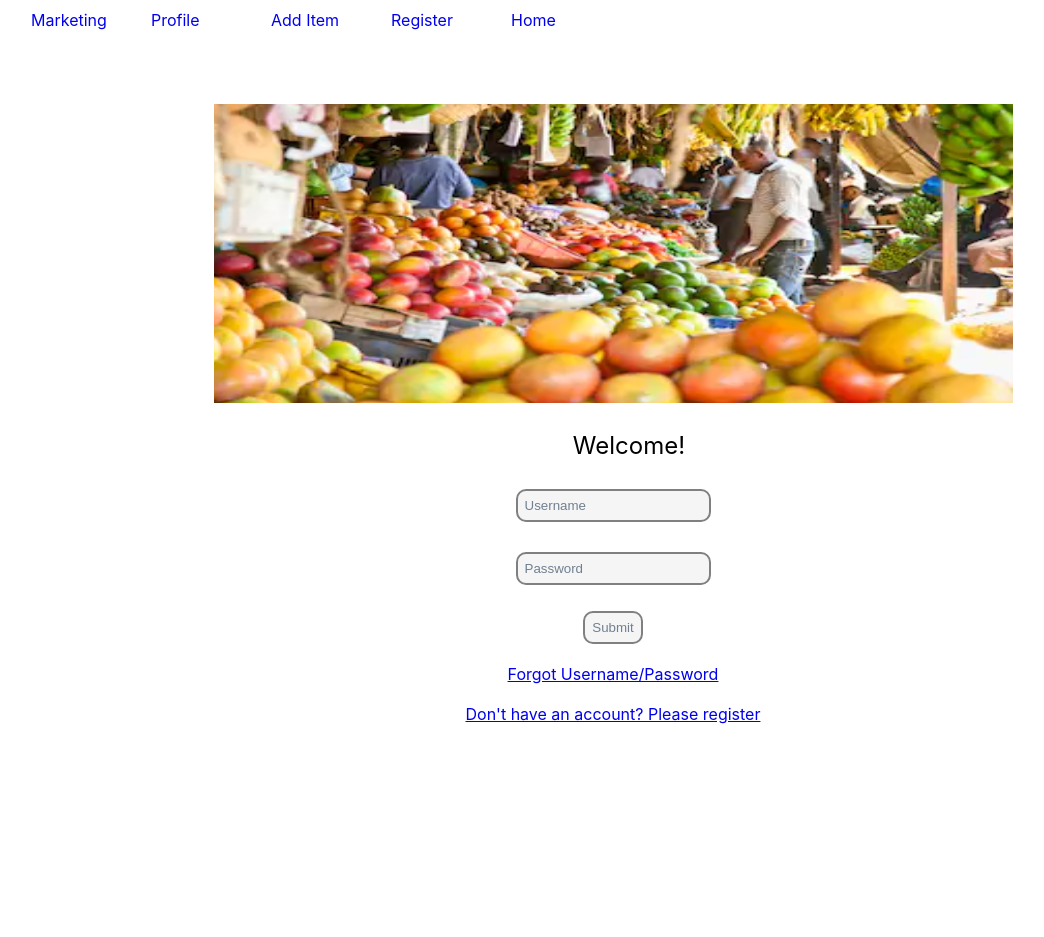
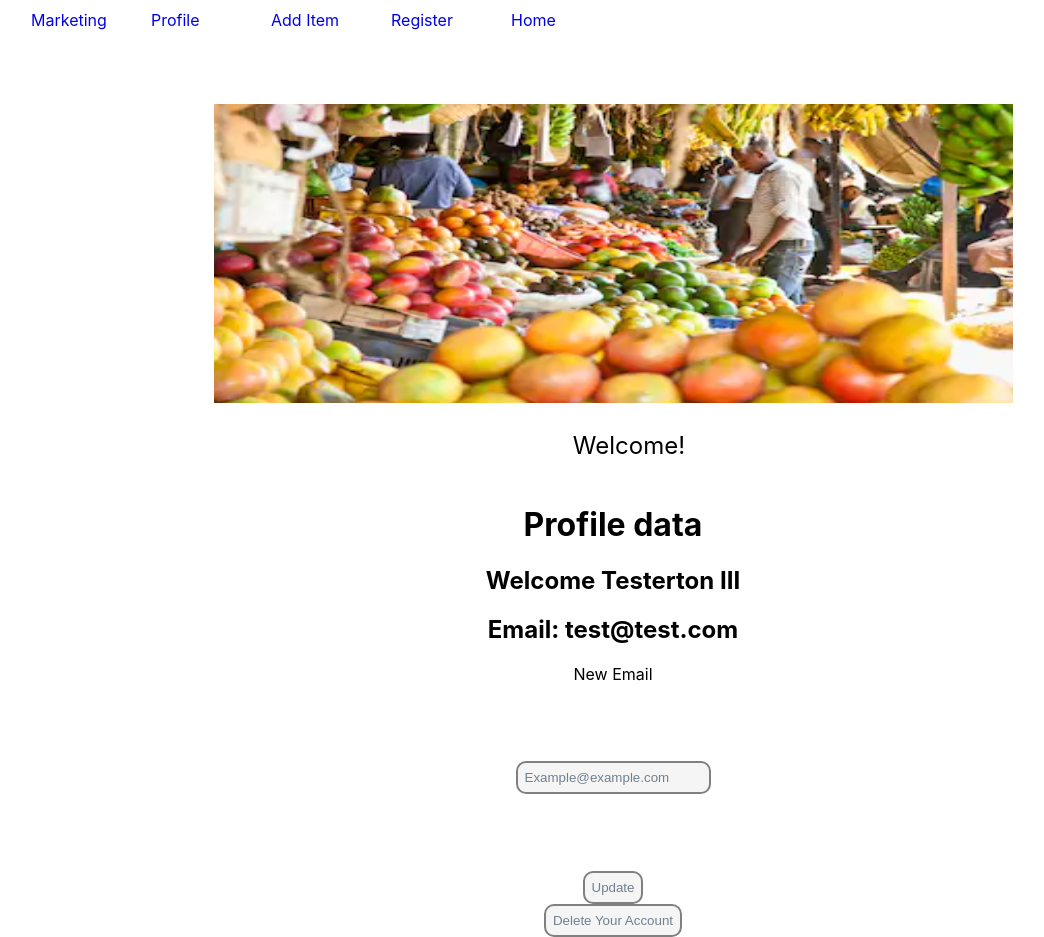
Before and after one commit to Build-Week-AfricanMarketPlace1/front-end, a React (Create React App) app in the folder marketplace/: page /profile in a window 1280 px wide. Before the commit this address led to /. Shown: the whole page, without its empty margins (27-1071 px from the left). Before the commit the page ends 800 px from the top, so only its background shows below. Built offline with nearby package versions, Linux system fonts and the light colour scheme; no server answers; sample sign-in values are in the browser's storage.

Commit message:
updating PrivateRoute.js

```diff
--- a/marketplace/src/App.js
+++ b/marketplace/src/App.js
@@ -63,10 +63,5 @@ function App(props) {
     </div>
   );
 }
-const mapStateToProps = state => {
-  return{
-    // state this component needs
-  }
-}
 
 export default App;
--- a/marketplace/src/api/axiosWithAuth.js
+++ b/marketplace/src/api/axiosWithAuth.js
@@ -2,12 +2,12 @@ import axios from 'axios'
 
 export const baseURL = 'https://africanmp2020.herokuapp.com/api/'
 export const axiosWithAuth = () => {
-    const authToken = window.localStorage.getItem('login-token')
+    const token = localStorage.getItem('token')
 
     return axios.create({
         baseURL: baseURL,
         headers: {
-            Authorization: authToken
+            authorization: token
         }
     })
 }
--- a/marketplace/src/components/Login.js
+++ b/marketplace/src/components/Login.js
@@ -50,7 +50,7 @@ export default function SignIn() {
       .post(`${baseURL}auth/login`, formState)
       .then((res) => {
         console.log("success!", res.data);
-        localStorage.setItem('login-token', res.data.token)
+        localStorage.setItem('token', res.data.token)
         localStorage.setItem('id', res.data.auth.id)
 
         setFormState({
--- a/marketplace/src/components/PrivateRoute.js
+++ b/marketplace/src/components/PrivateRoute.js
@@ -1,21 +1,19 @@
-import React from 'react'
-import { Route, Redirect } from 'react-router-dom'
+import React from "react";
+import { Route, Redirect } from "react-router-dom";
 
-const isAuthenticated = () => {
-    return localStorage.getItem('login-token') !== null;
-}
+const PrivateRoute = ({ component: Component, ...rest }) => {
+  return (
+    <Route
+      {...rest}
+      render={(props) =>
+        localStorage.getItem("token") ? (
+          <Component {...props} />
+        ) : (
+          <Redirect to="/" />
+        )
+      }
+    />
+  );
+};
 
-const PrivateRoute = ({ component: Component, ...props }) => {
-    return(
-        <Route
-        {...props}
-        render={props => {
-            if(isAuthenticated()) {
-                return <Component {...props} />;
-            }
-            return <Redirect to='/' />
-        }}
-        />
-    )
-}
-export default PrivateRoute
+export default PrivateRoute;
--- a/marketplace/src/components/Profile.js
+++ b/marketplace/src/components/Profile.js
@@ -3,6 +3,7 @@ import { connect } from 'react-redux'
 import { getUserData, updateUserData, deleteUser } from '../state/actions/userActions'
 
 const Profile = props => {
+
   const [formState, setFormState] = useState({
     email:''
   })
--- a/marketplace/src/index.js
+++ b/marketplace/src/index.js
@@ -6,7 +6,7 @@ import { applyMiddleware, createStore } from 'redux'
 import { Provider } from 'react-redux'
 import userReducer from './state/reducers/userReducer'
 import thunk from 'redux-thunk'
-import * as serviceWorker from './serviceWorker';
+
 
 const store = createStore(userReducer, applyMiddleware(thunk))
 
@@ -16,8 +16,3 @@ ReactDOM.render(
   </Provider>,
   document.getElementById('root')
 );
-
-// If you want your app to work offline and load faster, you can change
-// unregister() to register() below. Note this comes with some pitfalls.
-// Learn more about service workers: https://bit.ly/CRA-PWA
-serviceWorker.unregister();
```
